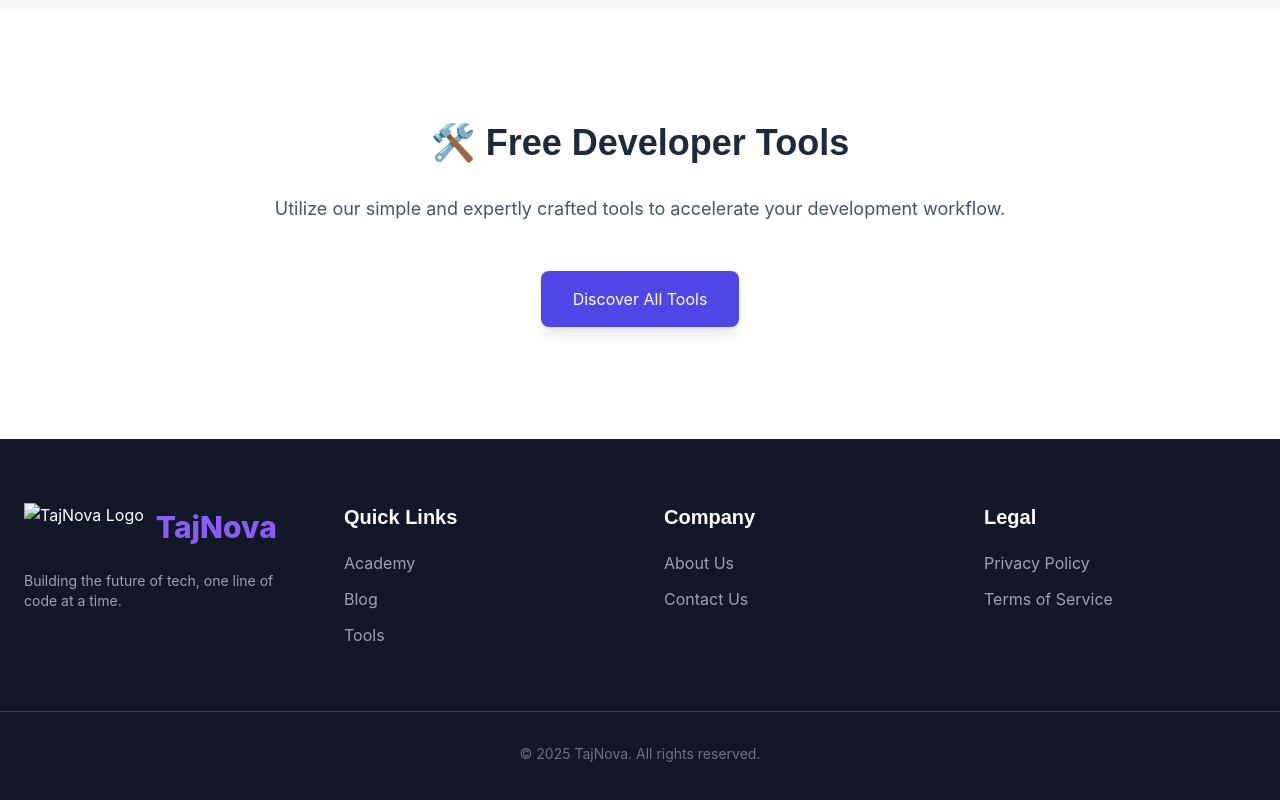
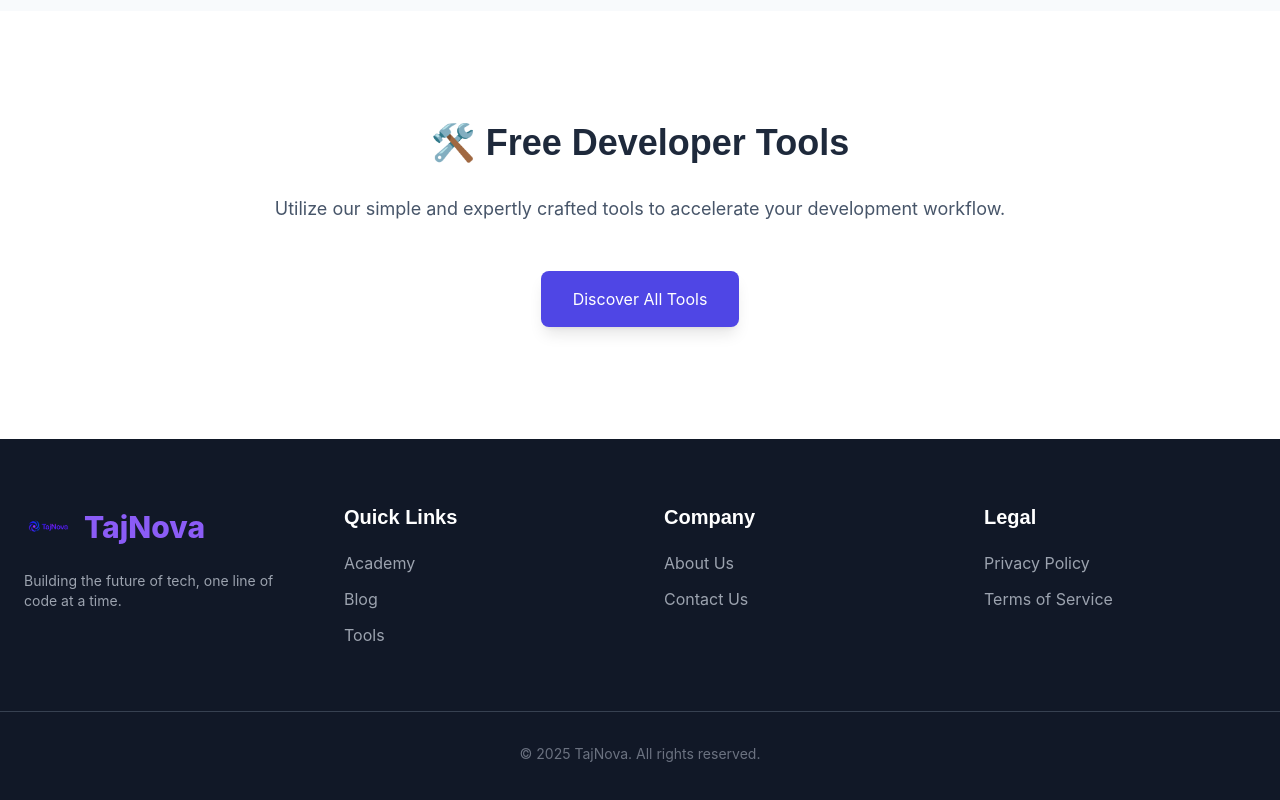
Before and after one commit to mtag1337/TAGNOVA0, a website: page index.html in a window 1280 px wide. Shown: the part 3807-4607 px from the top of the page. Drawn offline with nearby package versions, Linux system fonts and the light colour scheme.

Commit message:
Update index.html

```diff
--- a/index.html
+++ b/index.html
@@ -307,7 +307,7 @@
         <div class="container mx-auto px-6 grid grid-cols-1 md:grid-cols-4 gap-12">
             <div>
                  <a href="#" class="flex items-center mb-5">
-                    <img src="images/logotagnova.png" alt="TajNova Logo" class="h-12 mr-3">
+                    <img src="assets/images/logotagnova.png" alt="TajNova Logo" class="h-12 mr-3">
                     <span class="text-3xl font-extrabold text-primary">TajNova</span>
                 </a>
                 <p class="text-sm text-gray-400">Building the future of tech, one line of code at a time.</p>
```
